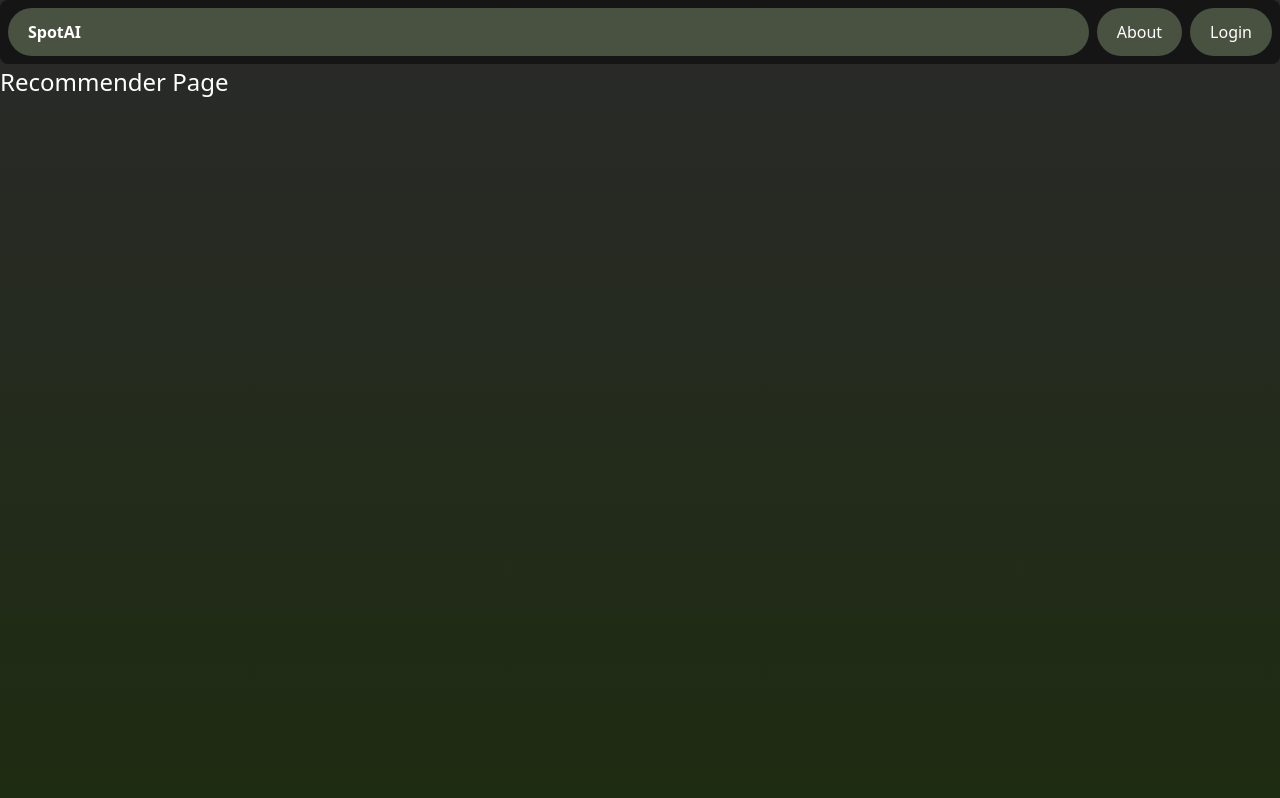
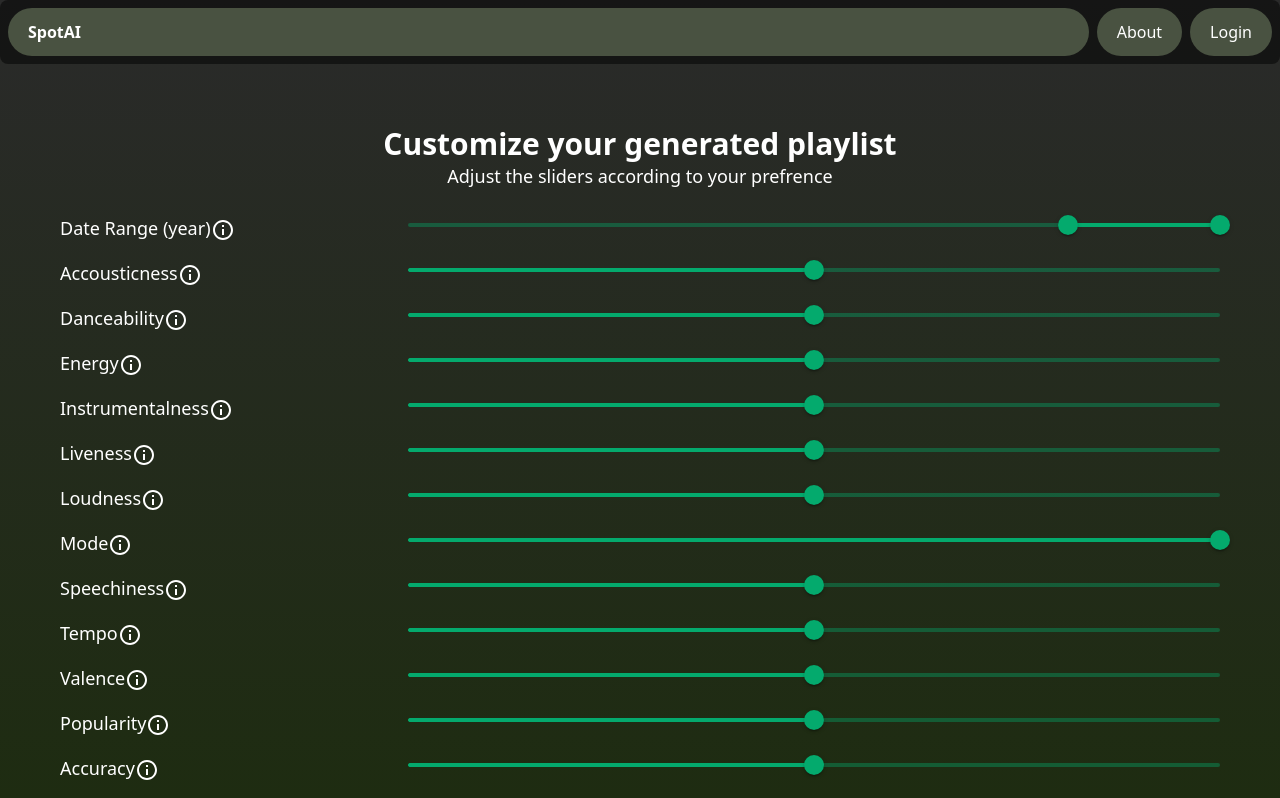
Before and after one commit to wboughattas/SpotAI, a React (Vite) app in the folder client/: page /recommender in a window 1280 px wide. Shown: the top 798 px of the page. Built offline with nearby package versions, Linux system fonts and the light colour scheme.

Commit message:
Created functional slider with reset button
Need to use values in api fetch next

```diff
--- a/client/package.json
+++ b/client/package.json
@@ -11,6 +11,7 @@
   "dependencies": {
     "@emotion/react": "^11.10.5",
     "@emotion/styled": "^11.10.5",
+    "@mui/icons-material": "^5.11.0",
     "@mui/material": "^5.11.5",
     "react": "^18.2.0",
     "react-dom": "^18.2.0",
--- a/client/src/components/layout.jsx
+++ b/client/src/components/layout.jsx
@@ -27,7 +27,7 @@ const Layout = ({ children }) => {
       <ThemeProvider theme={theme}>
          <div className="flex flex-col h-full">
             <Navbar />
-            <div className="mt-[4.1rem] h-full">{children}</div>
+            <div className="mt-[4.1rem] h-full p-5">{children}</div>
          </div>
       </ThemeProvider>
    )
--- a/client/src/components/recommender/header.jsx
+++ b/client/src/components/recommender/header.jsx
@@ -0,0 +1,18 @@
+const Header = ({ playlist }) => {
+   //    const { title, length, songs } = playlist
+
+   return (
+      <div className="flex flex-row justify-center gap-10">
+         <div>
+            <div className="text-3xl text-center font-bold ">
+               {'Customize your generated playlist'}
+            </div>
+            <div className="text-lg text-center">
+               {'Adjust the sliders according to your prefrence'}
+            </div>
+         </div>
+      </div>
+   )
+}
+
+export default Header
--- a/client/src/components/recommender/sliders.jsx
+++ b/client/src/components/recommender/sliders.jsx
@@ -0,0 +1,81 @@
+import Slider from '@mui/material/Slider'
+import Box from '@mui/material/Box'
+import InfoOutlinedIcon from '@mui/icons-material/InfoOutlined'
+import Tooltip from '@mui/material/Tooltip'
+import Typography from '@mui/material/Typography'
+import { useState } from 'react'
+
+const Sliders = ({ settings }) => {
+   const defaultValues = settings.map((setting) => {
+      return setting.defaultValue
+   })
+   const [sliderValues, setSliderValues] = useState(defaultValues)
+   const handleResetClick = () => {
+      setSliderValues(defaultValues)
+   }
+   const handleSliderOnChange = (event, index) => {
+      const newSliderValues = sliderValues.map((value, i) => {
+         if (i == index) {
+            return event.target.value
+         }
+         return value
+      })
+      setSliderValues(newSliderValues)
+   }
+
+   return (
+      <div className="flex flex-col gap-2 justify-center text-lg">
+         {settings.map((setting, index) => {
+            const { name, description, min, max, step } = setting
+            return (
+               <div
+                  key={setting.name}
+                  className="flex flex-row items-center justify-between relative"
+               >
+                  <span>{name}</span>
+                  <div className="grow justify-start cursor-help">
+                     <Tooltip
+                        title={
+                           <Typography variant="body1">
+                              {description}
+                           </Typography>
+                        }
+                        placement="top"
+                        arrow
+                     >
+                        <InfoOutlinedIcon />
+                     </Tooltip>
+                  </div>
+                  <Box sx={{ width: '70%' }}>
+                     <Slider
+                        value={sliderValues[index]}
+                        min={min}
+                        max={max}
+                        step={step ? step : 0.1}
+                        onChange={(event) => handleSliderOnChange(event, index)}
+                        color="spotai-green"
+                        valueLabelDisplay="auto"
+                        valueLabelFormat={(label) =>
+                           `${label}${step ? '' : '%'}`
+                        }
+                     />
+                  </Box>
+               </div>
+            )
+         })}
+         <div className="flex justify-end gap-x-2">
+            <button
+               onClick={() => handleResetClick()}
+               className="bg-spotai-black rounded-full px-4 transisiton ease-in-out duration-300 hover:bg-spotai-gray"
+            >
+               Reset
+            </button>
+            <button className="bg-spotai-green rounded-full px-4 transisiton ease-in-out duration-300 hover:bg-spotai-green-dark">
+               Generate
+            </button>
+         </div>
+      </div>
+   )
+}
+
+export default Sliders
--- a/client/src/pages/recommenderPage.jsx
+++ b/client/src/pages/recommenderPage.jsx
@@ -1,8 +1,140 @@
 import Layout from '../components/layout'
+import Header from '../components/recommender/header'
+import Sliders from '../components/recommender/sliders'
+
+const settings = [
+   {
+      name: 'Date Range (year)',
+      description:
+         'Filter out songs which were not released between the specified range ',
+      min: 1900,
+      defaultValue: [2000, 2023],
+      max: 2023,
+      step: 1,
+   },
+   {
+      name: 'Accousticness',
+      description:
+         'A confidence measure from 0.0 to 1.0 of whether the track is acoustic. 1.0 represents high confidence the track is acoustic.',
+      min: 0,
+      defaultValue: 50,
+      max: 100,
+   },
+   {
+      name: 'Danceability',
+      description:
+         'Danceability describes how suitable a track is for dancing based on a combination of musical elements including tempo, rhythm stability, beat strength, and overall regularity. A value of 0.0 is least danceable and 1.0 is most danceable.',
+      min: 0,
+      defaultValue: 50,
+      max: 100,
+   },
+   {
+      name: 'Energy',
+      description:
+         'Energy is a measure from 0.0 to 1.0 and represents a perceptual measure of intensity and activity. Typically, energetic tracks feel fast, loud, and noisy. For example, death metal has high energy, while a Bach prelude scores low on the scale. Perceptual features contributing to this attribute include dynamic range, perceived loudness, timbre, onset rate, and general entropy.',
+      min: 0,
+      defaultValue: 50,
+      max: 100,
+   },
+   {
+      name: 'Instrumentalness',
+      description:
+         'Predicts whether a track contains no vocals. "Ooh" and "aah" sounds are treated as instrumental in this context. Rap or spoken word tracks are clearly "vocal". The closer the instrumentalness value is to 1.0, the greater likelihood the track contains no vocal content. Values above 0.5 are intended to represent instrumental tracks, but confidence is higher as the value approaches 1.0.',
+      min: 0,
+      defaultValue: 50,
+      max: 100,
+   },
+   {
+      name: 'Liveness',
+      description:
+         'Detects the presence of an audience in the recording. Higher liveness values represent an increased probability that the track was performed live. A value above 0.8 provides strong likelihood that the track is live.',
+      min: 0,
+      defaultValue: 50,
+      max: 100,
+   },
+
+   {
+      name: 'Loudness',
+      description:
+         'The overall loudness of a track in decibels (dB). Loudness values are averaged across the entire track and are useful for comparing relative loudness of tracks. Loudness is the quality of a sound that is the primary psychological correlate of physical strength (amplitude). Values typically range between -60 and 0 db.',
+      min: -100,
+      defaultValue: -50,
+      max: 0,
+   },
+   {
+      name: 'Mode',
+      description:
+         'Mode indicates the modality (major or minor) of a track, the type of scale from which its melodic content is derived. Major is represented by 1 and minor is 0.',
+      min: 0,
+      defaultValue: 1,
+      max: 1,
+      step: 1,
+   },
+   {
+      name: 'Speechiness',
+      description:
+         'Speechiness detects the presence of spoken words in a track. The more exclusively speech-like the recording (e.g. talk show, audio book, poetry), the closer to 1.0 the attribute value. Values above 0.66 describe tracks that are probably made entirely of spoken words. Values between 0.33 and 0.66 describe tracks that may contain both music and speech, either in sections or layered, including such cases as rap music. Values below 0.33 most likely represent music and other non-speech-like tracks.',
+      min: 0,
+      defaultValue: 50,
+      max: 100,
+   },
+   {
+      name: 'Tempo',
+      description:
+         'The overall estimated tempo of a track in beats per minute (BPM). In musical terminology, tempo is the speed or pace of a given piece and derives directly from the average beat duration.',
+      min: 0,
+      defaultValue: 50,
+      max: 100,
+   },
+   {
+      name: 'Valence',
+      description:
+         'A measure from 0.0 to 1.0 describing the musical positiveness conveyed by a track. Tracks with high valence sound more positive (e.g. happy, cheerful, euphoric), while tracks with low valence sound more negative (e.g. sad, depressed, angry).',
+      min: 0,
+      defaultValue: 50,
+      max: 100,
+   },
+   {
+      name: 'Popularity',
+      description:
+         '0.0 indicates a song with the least amount of listeners and 1.0 indicates a song with the most amount of listeners ',
+      min: 0,
+      defaultValue: 50,
+      max: 100,
+   },
+   {
+      name: 'Accuracy',
+      description:
+         'How stricly your preferences shoud be applied to the generated playlist',
+      min: 0,
+      defaultValue: 50,
+      max: 100,
+   },
+   {
+      name: 'Minimum follower count',
+      description: 'How stricly your preferences shoud be applied',
+      min: 0,
+      defaultValue: 100000,
+      step: 1,
+      max: 100000,
+   },
+   {
+      name: 'Playlist size',
+      description: 'How many tracks in the playlist',
+      min: 0,
+      defaultValue: 50,
+      step: 1,
+      max: 100000,
+   },
+]
+
 const RecommenderPage = () => {
    return (
       <Layout>
-         <div className="text-2xl">Recommender Page</div>
+         <div className="flex flex-col gap-5 p-10">
+            <Header />
+            <Sliders settings={settings} />
+         </div>
       </Layout>
    )
 }
```
Also changed, not shown: client/src/components/sidebar/sidebar.jsx (deleted), 1 other file (tests, documents, lock files or other folders).
